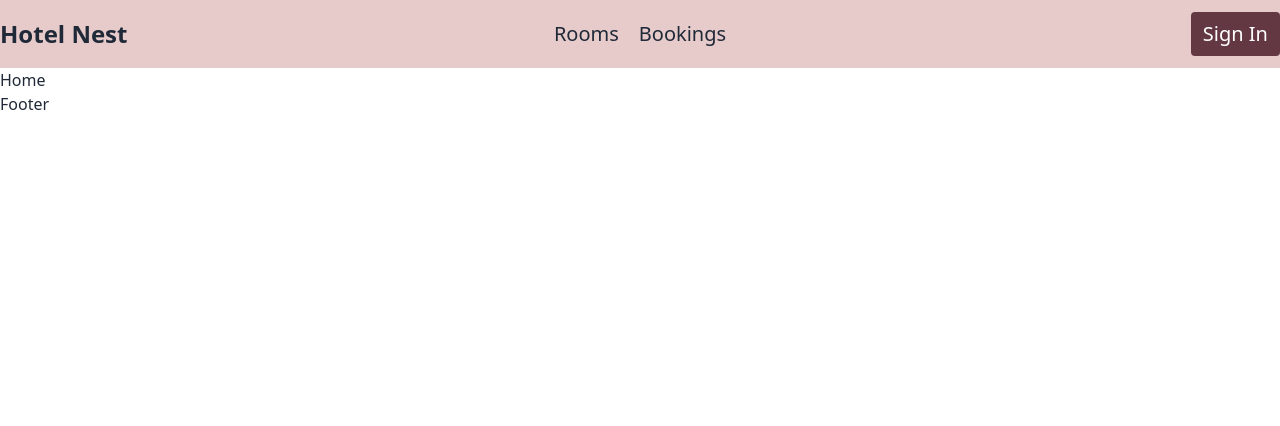
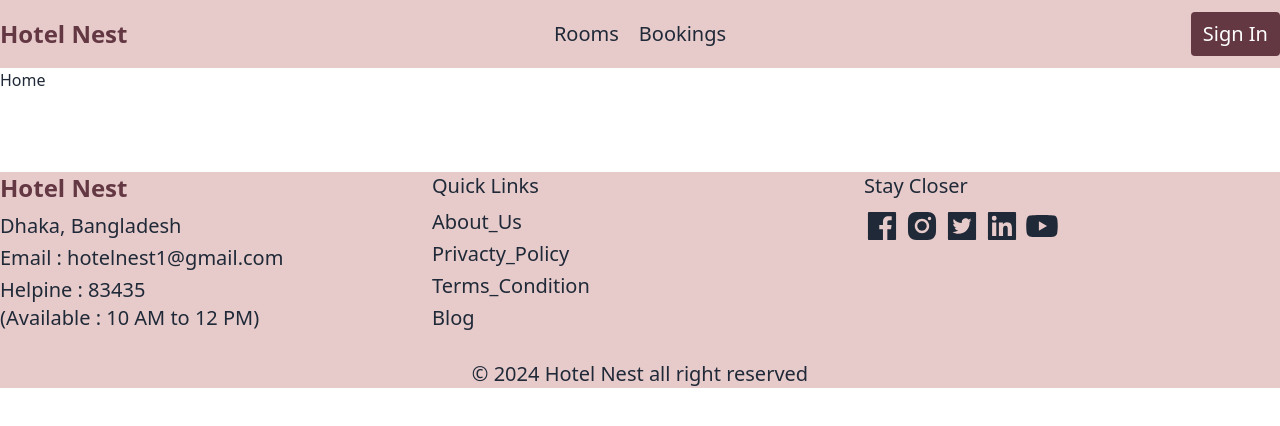
Before and after one commit to abusayed0/hotel-nest-client, a React (Vite) app: page / in a window 1280 px wide. Shown: the top 426 px of the page. Built offline with nearby package versions, Linux system fonts and the light colour scheme.

Commit message:
added footer

```diff
--- a/src/shared-components/footer/Footer.jsx
+++ b/src/shared-components/footer/Footer.jsx
@@ -1,8 +1,43 @@
+
+import { AiFillFacebook, AiFillInstagram, AiFillLinkedin, AiFillTwitterSquare, AiFillYoutube } from "react-icons/ai";
+import { Link } from "react-router-dom";
 
 const Footer = () => {
     return (
-        <div>
-            <h2>Footer</h2>
+        <div className="mt-20 bg-[#E7CBCB]">
+            <div className="grid grid-cols-1 md:grid-cols-3 gap-4">
+                <div className="text-center md:text-start">
+                    <h3 className="text-2xl font-bold text-[#643843]">Hotel Nest</h3>
+                    <div className="mt-2 flex flex-col gap-1">
+                        <p className="text-xl">Dhaka, Bangladesh</p>
+                        <p className="text-xl"> Email : hotelnest1@gmail.com</p>
+                        <div>
+                            <p className="text-xl">Helpine : 83435</p>
+                            <p className="text-xl">(Available : 10 AM to 12 PM)</p>
+                        </div>
+                    </div>
+                </div>
+                <div className="text-center md:text-start">
+                    <h4 className="text-xl font-medium">Quick Links</h4>
+                    <div className="mt-2 flex flex-col gap-1">
+                        <Link className="text-xl">About_Us</Link>
+                        <Link className="text-xl">Privacty_Policy</Link>
+                        <Link className="text-xl">Terms_Condition</Link>
+                        <Link className="text-xl">Blog</Link>
+                    </div>
+                </div>
+                <div className="text-center md:text-start">
+                    <h4 className="text-xl font-medium">Stay Closer</h4>
+                    <div className="mt-2 flex flex-wrap justify-center md:justify-start gap-1">
+                        <AiFillFacebook className="text-4xl" />
+                        <AiFillInstagram className="text-4xl" />
+                        <AiFillTwitterSquare className="text-4xl" />
+                        <AiFillLinkedin className="text-4xl" />
+                        <AiFillYoutube className="text-4xl" />
+                    </div>
+                </div>
+            </div>
+            <p className="mt-7 text-xl text-center">&copy; 2024 <span className="Hotel Nest">Hotel Nest</span> all right reserved</p>
         </div>
     );
 };
--- a/src/shared-components/navbar/Navbar.jsx
+++ b/src/shared-components/navbar/Navbar.jsx
@@ -17,7 +17,7 @@ const Navbar = () => {
                         <li><NavLink className="inline-block text-xl" to="/bookings">Bookings</NavLink></li>
                     </ul>
                 </div>
-                <h3 className="text-2xl font-bold">Hotel Nest</h3>
+                <h3 className="text-2xl font-bold text-[#643843]">Hotel Nest</h3>
             </div>
             <div className="navbar-center hidden lg:flex">
                 <ul className="flex gap-5">
```
